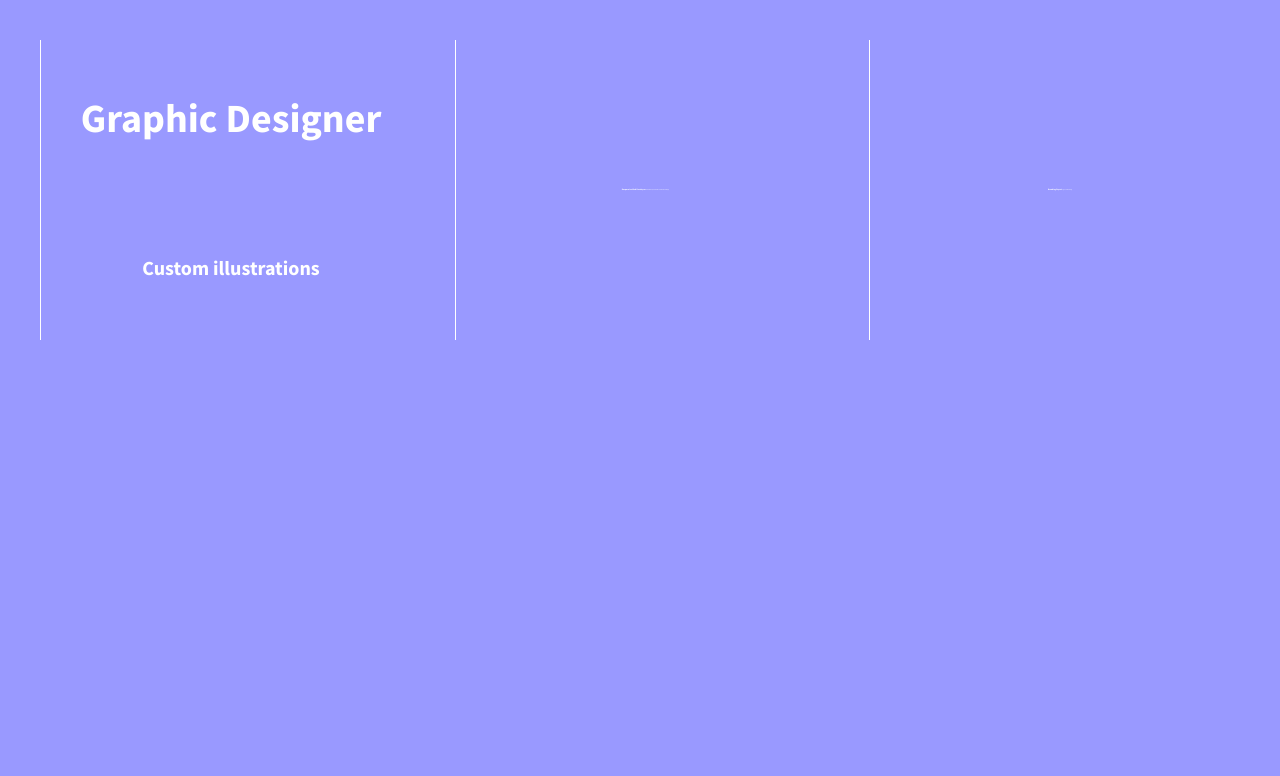
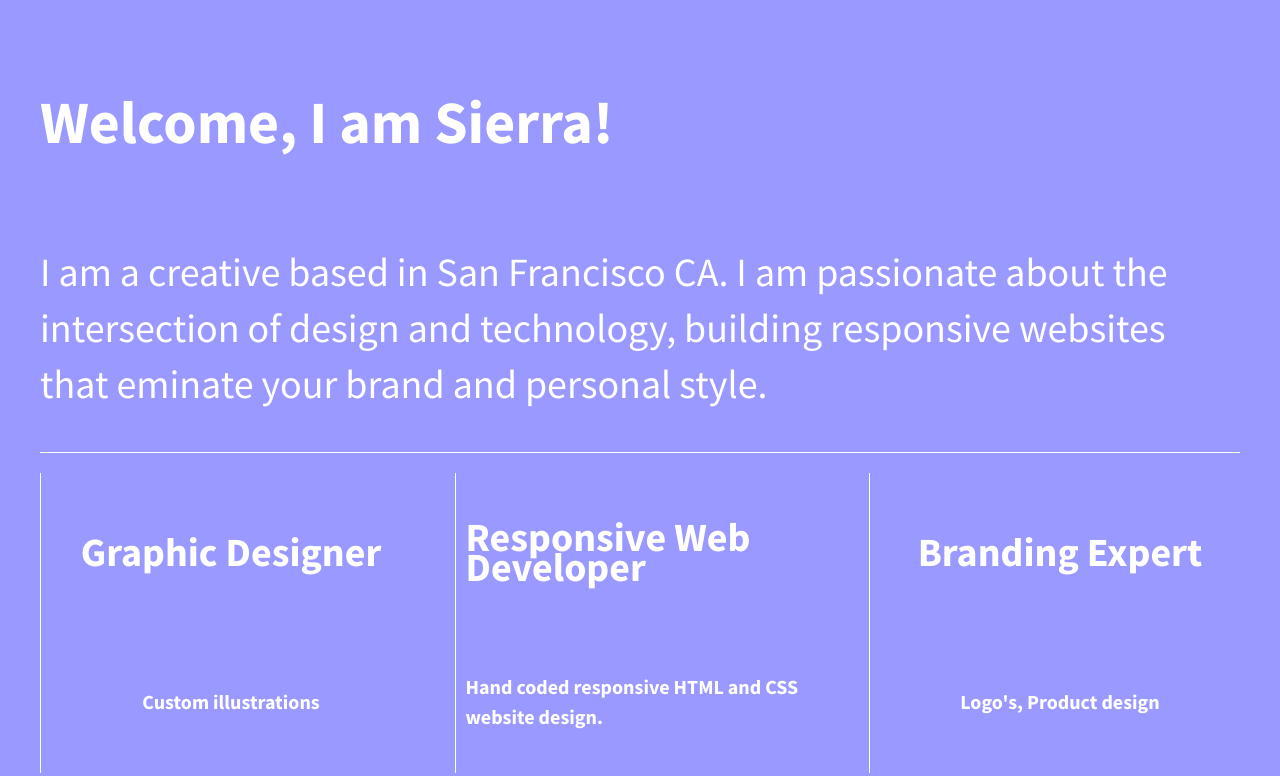
Before and after one commit to Sierra-Quin/div-flexbox, a plain HTML site: page index.html in a window 1280 px wide. Drawn offline with nearby package versions, Linux system fonts and the light colour scheme.

Commit message:
Added intro, fixed layout issues

```diff
--- a/css/main.css
+++ b/css/main.css
@@ -105,14 +105,29 @@ body {
   font-family: 'Source Sans Pro', sans-serif;
   padding: 2em;
   font-size: 1.25em;
-  height: 100%;
+
+}
+.intro {
+  display: flex;
+  flex-flow: wrap;
+  color: white;
+  border-bottom: 1px solid white;
+  margin-bottom: 20px;
 }
 
+.intro h1 {
+  font-size: 3em;
+}
+
+.intro p {
+  font-size: 2em;
+}
 .wrapper {
   /*add display:flex and set justify-content to space-between*/
   font-weight: 700;
   display: flex;
   justify-content: space-between;
+  flex-flow: wrap;
 }
 
 .div-1, .div-2, .div-3 {
@@ -128,11 +143,11 @@ body {
   align-items: center;
   flex-flow: wrap;
 }
-h1 .div-1, .div-2, .div-3 {
+h1 .div-1 .div-2 .div-3 {
   font-size: 2em;
 }
 
-p .div-1, .div-2, .div-3 {
+p .div-1 .div-2 .div-3 {
   font-size: 1px;
 }
 
--- a/index.html
+++ b/index.html
@@ -20,7 +20,11 @@
         <!--[if lt IE 8]>
             <p class="browserupgrade">You are using an <strong>outdated</strong> browser. Please <a href="http://browsehappy.com/">upgrade your browser</a> to improve your experience.</p>
         <![endif]-->
+       <div class="intro">
+            <h1>Welcome, I am Sierra!</h1>
+            <p>I am a creative based in San Francisco CA. I am passionate about the intersection of design and  technology, building responsive websites that eminate your brand and personal style.</p>
 
+       </div>
         <section class="wrapper">
             <div class="div-1">
                 <h1>Graphic Designer</h1>
```
